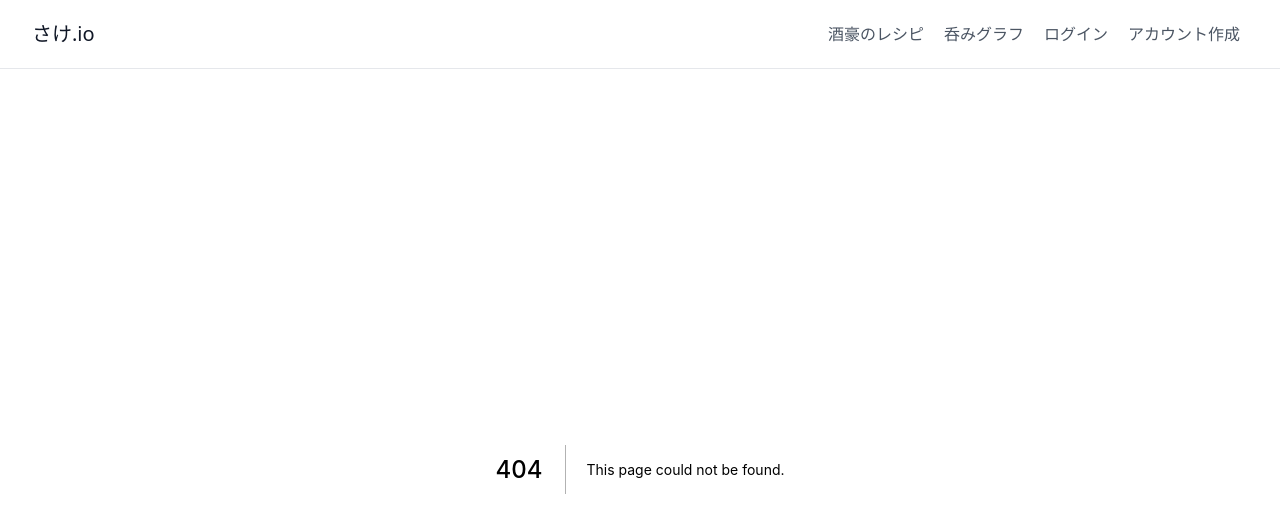
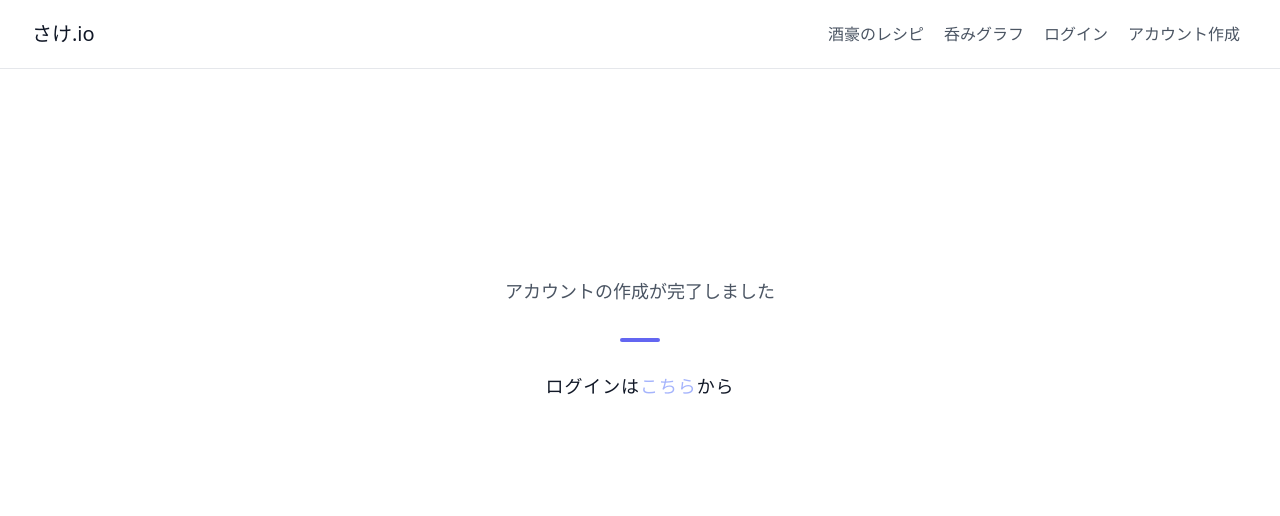
Before and after one commit to k452/sake_io_UI, a Next.js app: page /signup/verification in a window 1280 px wide. Before the commit this address had no page. Shown: the top 516 px of the page. Built offline with nearby package versions, Linux system fonts and the light colour scheme.

Commit message:
メール確認画面

```diff
--- a/package.json
+++ b/package.json
@@ -16,16 +16,19 @@
     "autoprefixer": "^10.3.1",
     "axios": "^0.21.1",
     "next": "^10.1.3",
+    "nprogress": "^0.2.0",
     "postcss": "^8.3.5",
     "react": "^17.0.2",
     "react-dom": "^17.0.2",
     "react-hook-form": "^7.11.1",
+    "react-loading": "^2.0.3",
     "tailwindcss": "^2.2.4"
   },
   "devDependencies": {
     "@babel/runtime": "^7.14.6",
     "@types/axios": "^0.14.0",
     "@types/node": "^14.14.41",
+    "@types/nprogress": "^0.2.0",
     "@types/react": "^17.0.3",
     "@types/react-dom": "^17.0.3",
     "@typescript-eslint/eslint-plugin": "^4.22.0",
--- a/src/pages/_app.tsx
+++ b/src/pages/_app.tsx
@@ -1,13 +1,21 @@
-import { FC } from 'react'
+import { FC, useEffect } from 'react'
 import { AppProps } from 'next/app'
 import Header from 'pages/header'
+import nprogress from 'nprogress'
+import 'nprogress/nprogress.css'
 import '../../styles.css'
 
+nprogress.configure({ showSpinner: false, speed: 400, minimum: 0.25 })
+
 const _App: FC<AppProps> = ({ Component, pageProps }: AppProps) => {
+  if (process.browser) {
+    nprogress.start()
+  }
+
+  useEffect(() => {
+    nprogress.done()
+  })
   return (
-    // <div suppressHydrationWarning>
-    //   {typeof window === 'undefined' ? null : <Component {...pageProps} />}
-    // </div>
     <>
       <Header />
       <Component {...pageProps} />
--- /dev/null
+++ b/src/pages/signup/verification/index.tsx
@@ -0,0 +1,44 @@
+import { useEffect, useState } from 'react'
+import { useRouter } from 'next/router'
+import Link from 'next/link'
+import ReactLoading from 'react-loading'
+
+const Verification: React.FC = () => {
+  const router = useRouter()
+
+  const [isOK, setIsOK] = useState(false)
+
+  useEffect(() => {
+    console.log(router.query)
+    setTimeout(() => { //TODO: ワンタイムキーをDBに照合する処理を書く
+      setIsOK(true)
+    }, 2000)
+  }, [])
+
+  return (
+    <section className="text-gray-600 body-font">
+      <div className="container px-5 py-24 mx-auto">
+        <div className="xl:w-1/2 lg:w-3/4 w-full mx-auto mt-28 text-center">
+          {isOK ?
+            <>
+              <p className="leading-relaxed text-lg">アカウントの作成が完了しました</p>
+              <span className="inline-block h-1 w-10 rounded bg-indigo-500 mt-8 mb-6"></span>
+              <h2 className="text-gray-900 font-medium title-font tracking-wider text-lg">ログインは
+                <Link href="/signin" as="/signin"><a className="text-indigo-300 hover:text-indigo-600">こちら
+                </a></Link>から
+              </h2>
+            </>
+            :
+            <ReactLoading
+              type="spinningBubbles"
+              color="#cccccc"
+              className="leading-relaxed m-auto"
+            />
+          }
+        </div>
+      </div>
+    </section>
+  )
+}
+
+export default Verification
--- a/src/type.d.ts
+++ b/src/type.d.ts
@@ -1,3 +1,8 @@
+declare namespace NodeJS {
+  interface Process {
+    browser: boolean;
+  }
+}
 declare namespace Props {
   type cardProps = {
     title: string
```
Also changed, not shown: src/utils/index.ts (added, +11 -0 lines), 1 other file (tests, documents, lock files or other folders).
